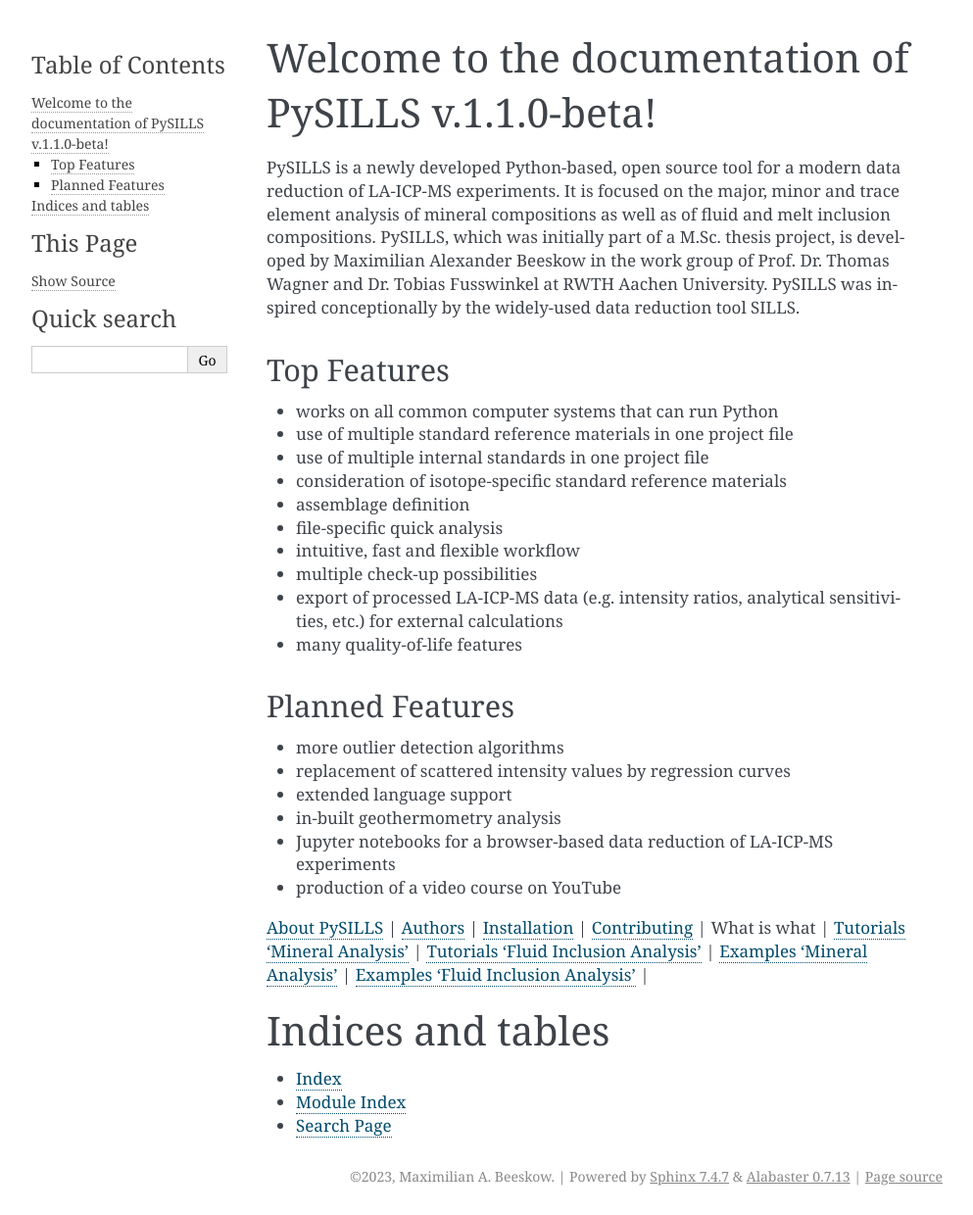
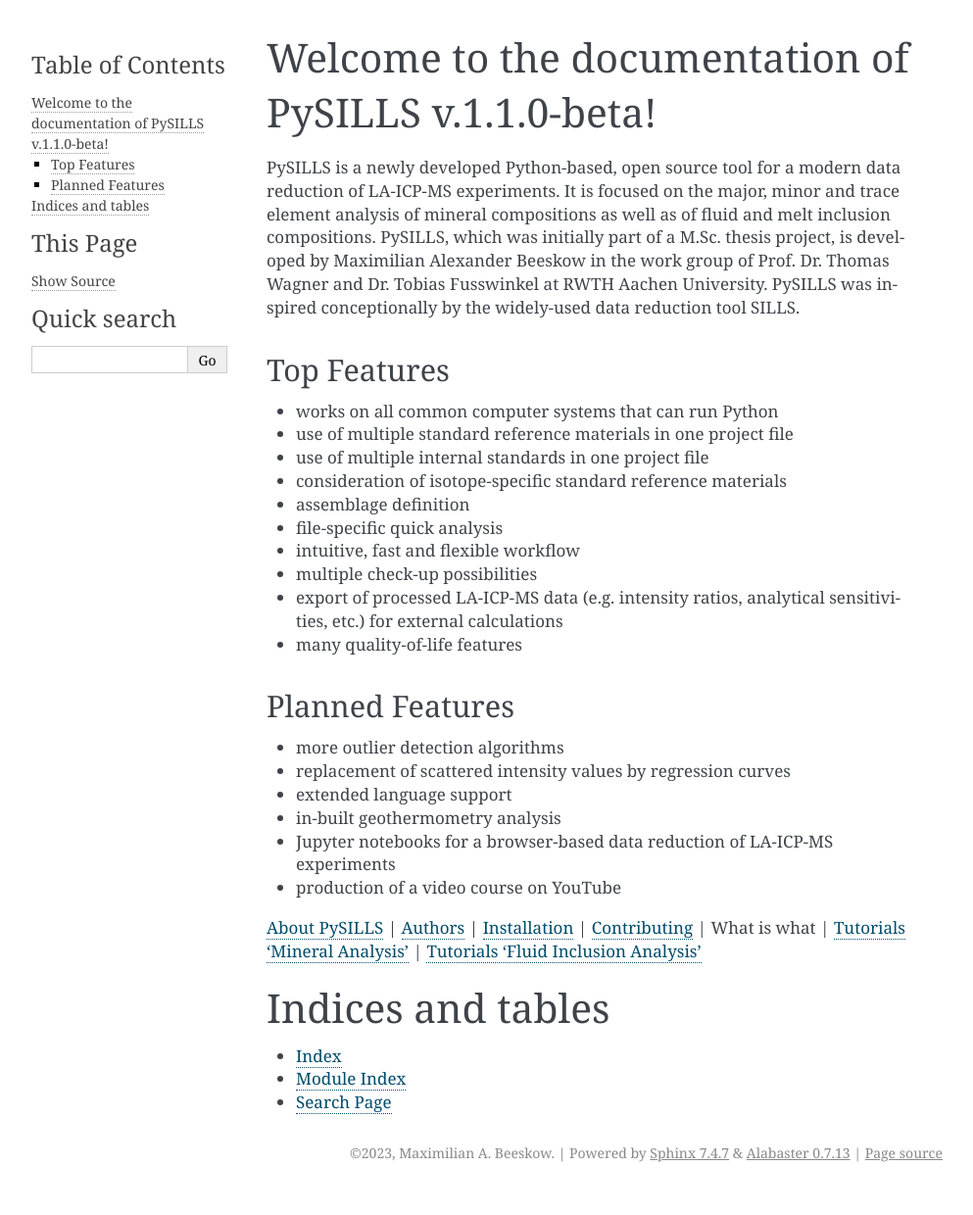
Before and after one commit to MABeeskow/PySILLS, a Sphinx documentation site: the page built from documentation/index.rst, in a window 1280 px wide. Shown: the whole page at 98% size, without its empty margins (148-1141 px from the left). Built offline with Sphinx 7.4.7, drawn with Linux system fonts in a browser that asks for light colours; pages that are not in the unit, such as notebooks, are missing from menus; after the commit the page ends 1216 px from its top, so only the background shows below that.

Commit message:
"readthedocs work"

```diff
--- a/documentation/conf.py
+++ b/documentation/conf.py
@@ -67,7 +67,7 @@ exclude_patterns = ["_build", "Thumbs.db", ".DS_Store", "**.ipynb_checkpoints"]
 html_static_path = []
 
 html_title = "PySILLS - LA-ICP-MS data reduction for minerals and fluid/melt inclusions"
-#html_logo = "/documentation/images/PySILLS_Logo_GitHub.png"
+html_logo = "/documentation/images/PySILLS_Logo_GitHub.png"
 #html_favicon = ""
 
 #nbsphinx_execute = "never"
--- a/documentation/index.rst
+++ b/documentation/index.rst
@@ -39,9 +39,7 @@ Planned Features
    :doc:`Installation <getting_started/installation>` | :doc:`Contributing <getting_started/contributing>` |
    :doc:`What is what <getting_started/whatiswhat>` |
    :doc:`Tutorials 'Mineral Analysis' <getting_started/tutorial_ma/index>` |
-   :doc:`Tutorials 'Fluid Inclusion Analysis' <getting_started/tutorial_fi/index>` |
-   :doc:`Examples 'Mineral Analysis' <getting_started/example_ma/index>` |
-   :doc:`Examples 'Fluid Inclusion Analysis' <getting_started/example_fi/index>` |
+   :doc:`Tutorials 'Fluid Inclusion Analysis' <getting_started/tutorial_fi/index>`
 
 .. toctree::
    :hidden:
```
Also changed, not shown: other parts of documentation/index.rst (+0 -2 lines).
